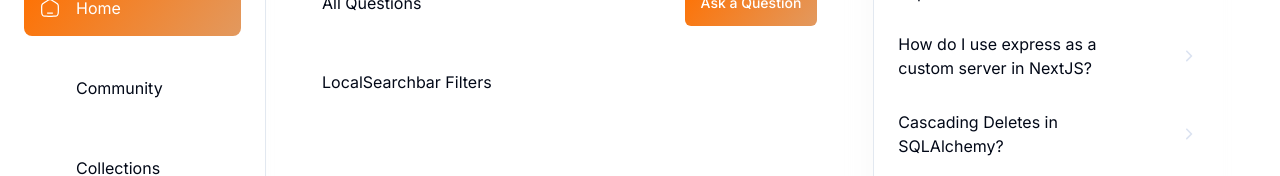
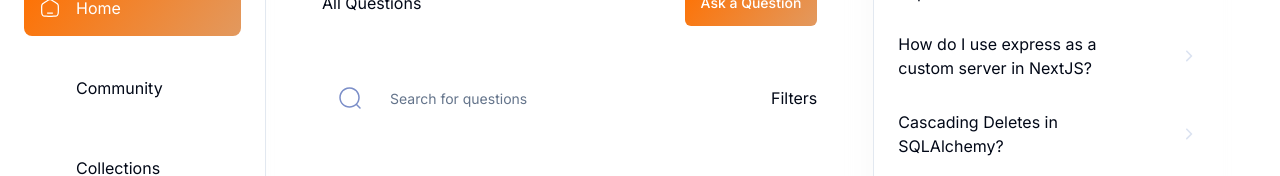
Before and after one commit to deysan/next-overflow, a Next.js app: page / in a window 1280 px wide. Shown: the part 164-340 px from the top of the page. Built offline with nearby package versions, Linux system fonts and the light colour scheme; no server answers.

Commit message:
Add local search bar component

```diff
--- a/app/(root)/(home)/page.tsx
+++ b/app/(root)/(home)/page.tsx
@@ -1,5 +1,6 @@
 import Link from 'next/link';
 import { Button } from '@/components/ui/button';
+import LocalSearchBar from '@/components/shared/search/LocalSearchBar';
 
 export default function Home() {
   return (
@@ -18,7 +19,14 @@
       </div>
 
       <div className="mt-11 flex justify-between gap-5 max-sm:flex-col sm:items-center">
-        LocalSearchbar Filters
+        <LocalSearchBar
+          route="/"
+          iconPosition="left"
+          imgSrc="/assets/icons/search.svg"
+          placeholder="Search for questions"
+          otherClasses="flex-1"
+        />{' '}
+        Filters
       </div>
     </>
   );
--- a/components/shared/search/GlobalSearch.tsx
+++ b/components/shared/search/GlobalSearch.tsx
@@ -10,7 +10,6 @@
           alt="search"
           width={24}
           height={24}
-          className="cursor-pointer"
         />
 
         <Input
--- /dev/null
+++ b/components/shared/search/LocalSearchBar.tsx
@@ -0,0 +1,40 @@
+'use client';
+
+import { Input } from '@/components/ui/input';
+import Image from 'next/image';
+
+export default function LocalSearchBar({
+  route,
+  iconPosition,
+  imgSrc,
+  placeholder,
+  otherClasses,
+}: {
+  route: string;
+  iconPosition: string;
+  imgSrc: string;
+  placeholder: string;
+  otherClasses?: string;
+}) {
+  return (
+    <div
+      className={`background-light800_darkgradient flex min-h-[56px] grow items-center gap-4 rounded-[10px] px-4 ${otherClasses}`}
+    >
+      {iconPosition === 'left' && (
+        <Image src={imgSrc} alt="search icon" width={24} height={24} />
+      )}
+
+      <Input
+        type="text"
+        placeholder={placeholder}
+        value=""
+        onChange={() => {}}
+        className="paragraph-regular no-focus placeholder background-light800_darkgradient border-none bg-transparent shadow-none outline-none"
+      />
+
+      {iconPosition === 'right' && (
+        <Image src={imgSrc} alt="search icon" width={24} height={24} />
+      )}
+    </div>
+  );
+}
```
